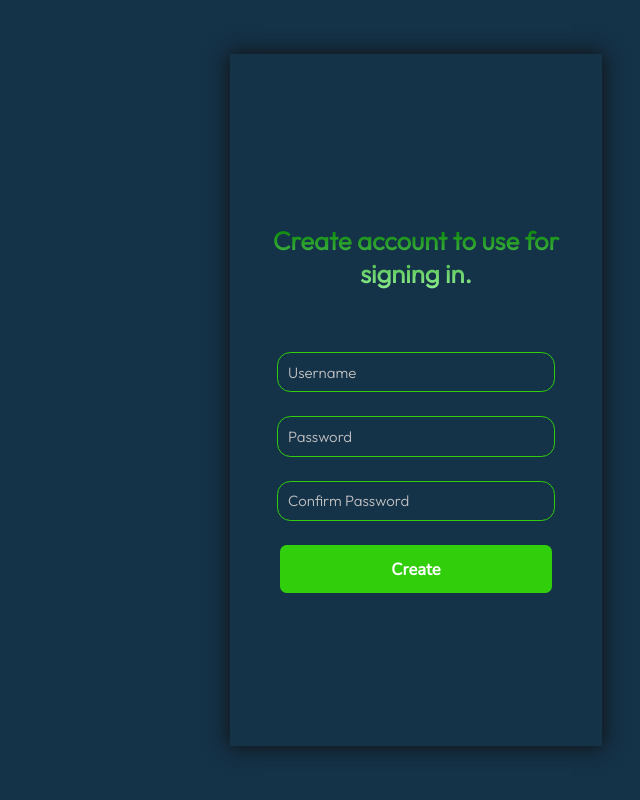
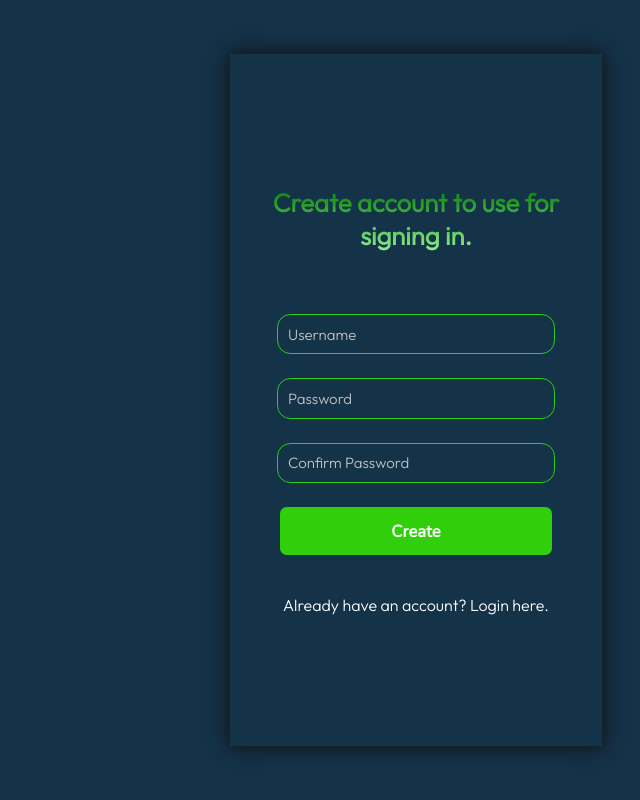
Before and after one commit to CompressedRar/TestTkinter, a Flask app: page /login in a window 1280 px wide. Shown: the whole page, without its empty margins (640-1280 px from the left). Run offline with Flask 3, Linux system fonts and the light colour scheme.

Commit message:
modified:   templates/login.html

```diff
--- a/templates/login.html
+++ b/templates/login.html
@@ -24,7 +24,7 @@
                     <input type="submit" value="Login">
                 </form>
                 <p>
-                    Dont have an account?
+                    Don;t have an account?
                     <label>Create one here.</label>
                 </p>
             </div>
@@ -37,6 +37,10 @@
                 <input type = "password" name = "signup-password" placeholder="Password">
                 <input type = "password" name = "signup-confirmpassword" placeholder="Confirm Password">
                 <input type="submit" value="Create">
+                <p>
+                    Already have an account?
+                    <label>Login here.</label>
+                </p>
             </form>
 
 
```
